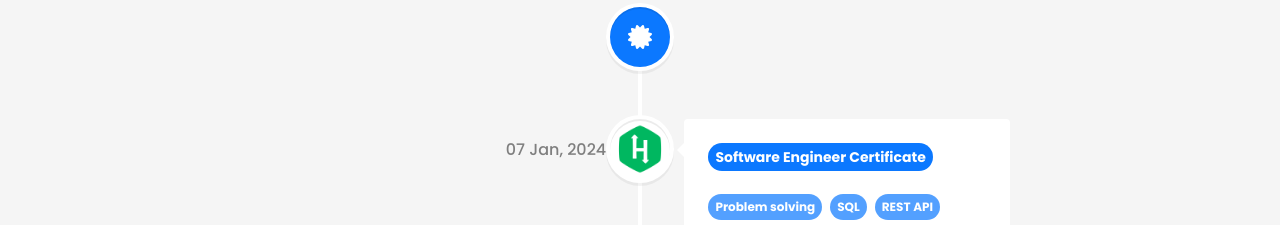
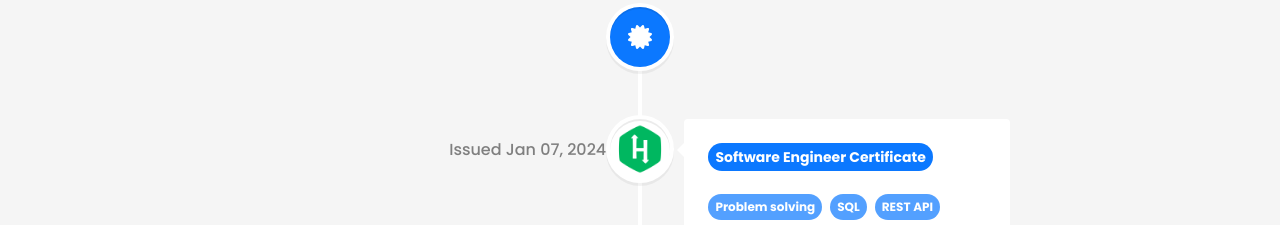
Before and after one commit to nthanhdo2610/domenic-aws.info, a React (Create React App) app: page / in a window 1280 px wide. Shown: the part 4920-5145 px from the top of the page. Built offline with nearby package versions, Linux system fonts and the light colour scheme; a web font is replaced by a local one.

Commit message:
added hackerrank certificate

```diff
--- a/src/common/StaticData.js
+++ b/src/common/StaticData.js
@@ -427,7 +427,7 @@ const StaticData = {
             {
                 "title": "",
                 "contain": "",
-                "years": "07 Jan, 2024",
+                "years": "Issued Jan 07, 2024",
                 "logo": hackerrank,
                 "link": "https://www.hackerrank.com/certificates/929334b6247d",
                 "mainBadges": ["Software Engineer Certificate"],
@@ -440,7 +440,7 @@ const StaticData = {
             {
                 "title": "",
                 "contain": "",
-                "years": "Dec 21, 2023 - Dec 21, 2026",
+                "years": "Issued Dec 21, 2023 · Expires Dec 21, 2026",
                 "logo": awsDev,
                 "link": "https://aws.amazon.com/certification/certified-developer-associate/",
                 "mainBadges": ["AWS Certified Developer - Associate"],
```
